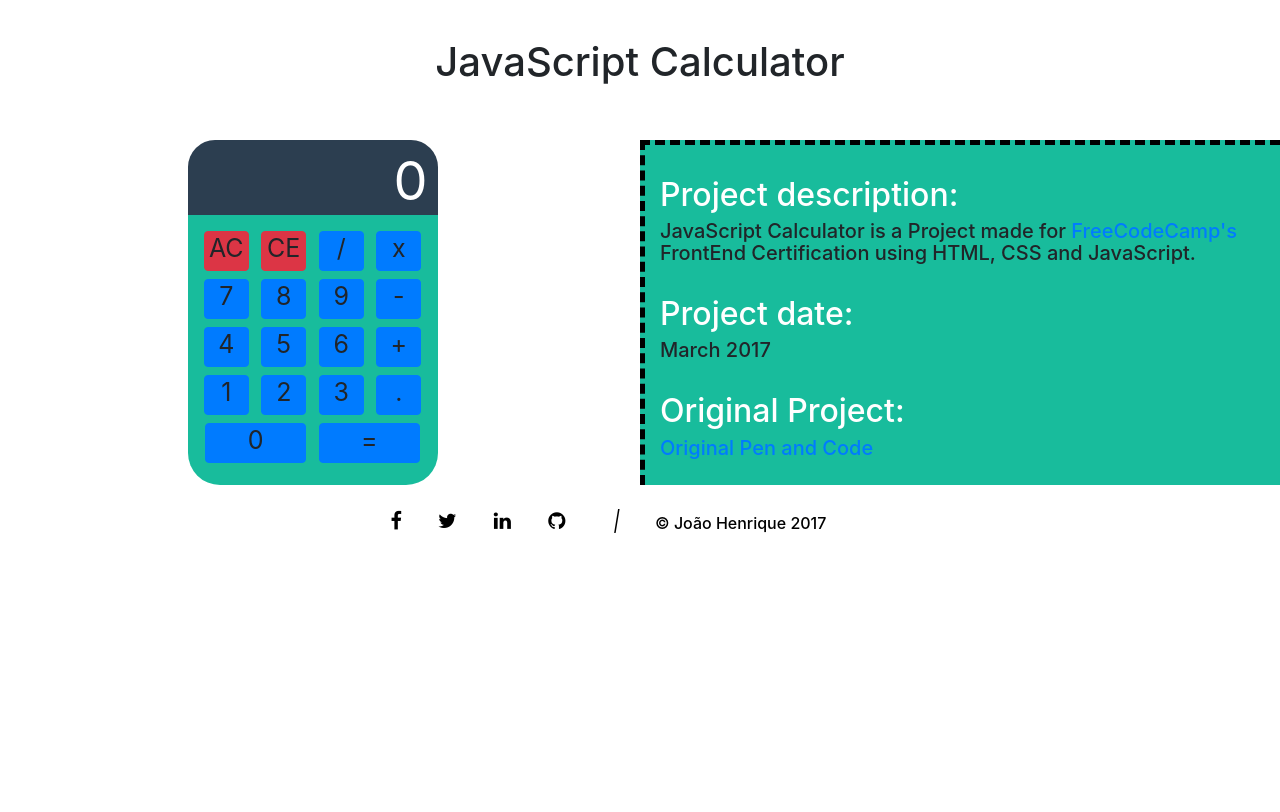
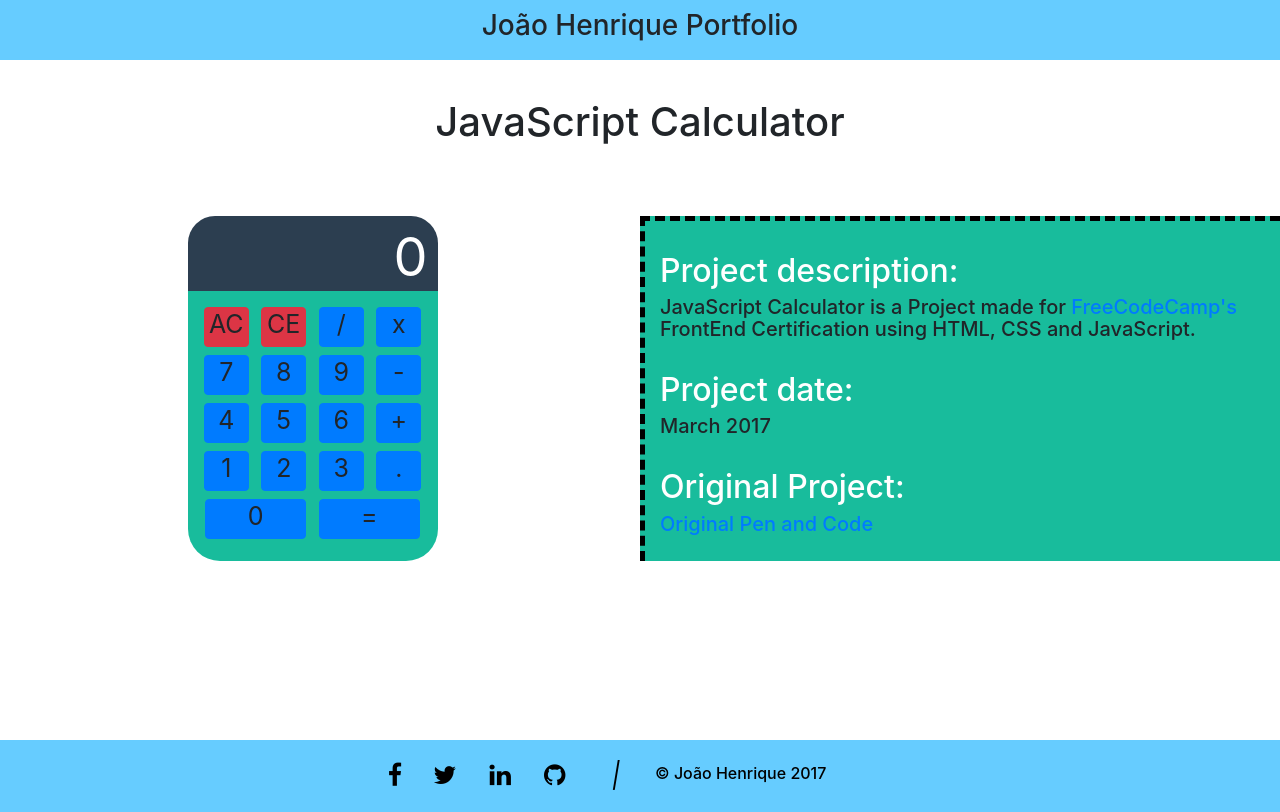
Before and after one commit to Joao-Henrique/FCC-TicTacToe, a website: page index.html in a window 1280 px wide. Drawn offline with nearby package versions, Linux system fonts and the light colour scheme.

Commit message:
major improvements in the main structure

```diff
--- a/footer.css
+++ b/footer.css
@@ -18,7 +18,7 @@ ul.social-network {
     border-radius: 50%;
     width: 40px;
     height: 40px;
-    font-size: 20px;
+    font-size: 25px;
     border-color: rgb(0, 0, 0);
   }
   .social-circle li i {
@@ -47,10 +47,20 @@ ul.social-network {
   }
 .socialFooter {
     text-align: right;
+    padding-top: 15px;
 }
 .authorFooter {
     text-align: left;
     color: rgb(0, 0, 0);
     font-size: 25px;
-    padding-top:5px;
+    padding-top:25px;
 }
+footer {
+  position:absolute;
+  bottom:0;
+  width:100%;
+  height:60px;
+}
+.footer {
+  background:#6cf;
+}
--- a/index.html
+++ b/index.html
@@ -31,9 +31,12 @@
 </head>
 
 <body>
+    <div class="navBar">
+        <h3>João Henrique Portfolio</h3>
+    </div>
     <h1>JavaScript Calculator</h1>
-    <div class="row">
-        <div class="col-md-6">
+    <div class="row projectArea">
+        <div class="col-md-6 project">
             <div id="calcOutput">
                 <span id="calcSteps">0</span>
                 <hr/>
@@ -79,37 +82,39 @@
 
 
     <footer>
-        <div class="footer row">
-            <div class="col-md-6 socialFooter">
-                <ul class="social-network social-circle">
+        <div class=" footer row ">
+            <div class="col-md-6 socialFooter ">
+                <ul class="social-network social-circle ">
                     <li>
-                        <a class="socialIcon" href="https://www.facebook.com/ljoaohenriquel" class="icoFacebook" title="Facebook">
-                            <i class="fa fa-facebook"></i>
+                        <a class="socialIcon " href="https://www.facebook.com/ljoaohenriquel " class="icoFacebook
+        " title="Facebook ">
+                            <i class="fa fa-facebook "></i>
                         </a>
                     </li>
                     <li>
-                        <a class="socialIcon" href="https://twitter.com/JooHenr68157317?lang=pt_pt" class="icoTwitter" title="Twitter">
-                            <i class="fa fa-twitter"></i>
+                        <a class="socialIcon " href="https://twitter.com/JooHenr68157317?lang=pt_pt " class="icoTwitter
+        " title="Twitter ">
+                            <i class="fa fa-twitter "></i>
                         </a>
                     </li>
                     <li>
-                        <a class="socialIcon" href="https://www.linkedin.com/feed/?trk=" class="icoLinkedin" title="Linkedin">
-                            <i class="fa fa-linkedin"></i>
+                        <a class="socialIcon " href="https://www.linkedin.com/feed/?trk=" class=" icoLinkedin " title="Linkedin ">
+                            <i class="fa fa-linkedin "></i>
                         </a>
                     </li>
                     <li>
-                        <a class="socialIcon" href="https://github.com/Joao-Henrique" class="icoGithub" title="Github">
-                            <i class="fa fa-github"></i>
+                        <a class="socialIcon " href="https://github.com/Joao-Henrique " class="icoGithub " title="Github ">
+                            <i class="fa fa-github "></i>
                         </a>
                     </li>
                     <li>
-                        <a class="socialIcon">
+                        <a class="socialIcon ">
                             <i>|</i>
                         </a>
                     </li>
                 </ul>
             </div>
-            <div class="col-md-6 authorFooter">
+            <div class="col-md-6 authorFooter ">
                 <h6>&copy João Henrique 2017</h6>
             </div>
         </div>
@@ -121,13 +126,13 @@
 
     <!-- Optional JavaScript -->
     <!-- jQuery first, then Popper.js, then Bootstrap JS -->
-    <script src="https://code.jquery.com/jquery-3.2.1.slim.min.js" integrity="sha384-KJ3o2DKtIkvYIK3UENzmM7KCkRr/rE9/Qpg6aAZGJwFDMVNA/GpGFF93hXpG5KkN"
-        crossorigin="anonymous"></script>
-    <script src="https://cdnjs.cloudflare.com/ajax/libs/popper.js/1.11.0/umd/popper.min.js" integrity="sha384-b/U6ypiBEHpOf/4+1nzFpr53nxSS+GLCkfwBdFNTxtclqqenISfwAzpKaMNFNmj4"
-        crossorigin="anonymous"></script>
-    <script src="https://maxcdn.bootstrapcdn.com/bootstrap/4.0.0-beta/js/bootstrap.min.js" integrity="sha384-h0AbiXch4ZDo7tp9hKZ4TsHbi047NrKGLO3SEJAg45jXxnGIfYzk4Si90RDIqNm1"
-        crossorigin="anonymous"></script>
-    <script src="app.js"></script>
+    <script src="https://code.jquery.com/jquery-3.2.1.slim.min.js " integrity="sha384-KJ3o2DKtIkvYIK3UENzmM7KCkRr/rE9/Qpg6aAZGJwFDMVNA/GpGFF93hXpG5KkN "
+        crossorigin="anonymous "></script>
+    <script src="https://cdnjs.cloudflare.com/ajax/libs/popper.js/1.11.0/umd/popper.min.js " integrity="sha384-b/U6ypiBEHpOf/4+1nzFpr53nxSS+GLCkfwBdFNTxtclqqenISfwAzpKaMNFNmj4 "
+        crossorigin="anonymous "></script>
+    <script src="https://maxcdn.bootstrapcdn.com/bootstrap/4.0.0-beta/js/bootstrap.min.js " integrity="sha384-h0AbiXch4ZDo7tp9hKZ4TsHbi047NrKGLO3SEJAg45jXxnGIfYzk4Si90RDIqNm1 "
+        crossorigin="anonymous "></script>
+    <script src="app.js "></script>
 </body>
 
 </html>
--- a/styles.css
+++ b/styles.css
@@ -1,7 +1,12 @@
 body {
   text-align: center;
 }
-
+.navBar {
+  width:100%;
+  height:60px;
+  background:#6cf;
+  padding-top: 10px;
+}
 h1 {
   margin-top: 1em;
   margin-bottom: 1em;
@@ -10,7 +15,9 @@ h2{
   margin-top: 1em;
   color: rgb(255, 255, 255);
 }
-
+.project {
+  margin-top:2em;
+}
 .information {
   border-left-style: dashed;
   border-top-style: dashed;
@@ -18,10 +25,7 @@ h2{
   border-width: 5px;
   text-align: left;
   background-color: #18BC9C;
-}
-
-.col-md-6 {
-  margin-top: 1em;
+  margin-top: 2em;
 }
 
 
```
